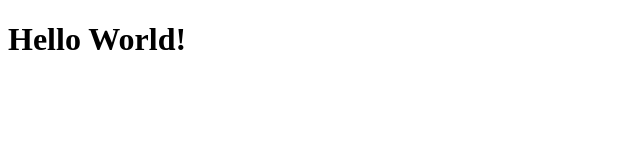
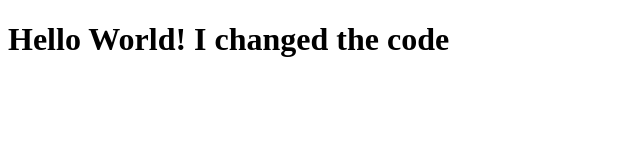
Before and after one commit to BenMukebo/ben-amine, a plain HTML site: page index.html in a window 1280 px wide. Shown: the whole page, without its empty margins (0-640 px from the left). Drawn offline with Linux system fonts and the light colour scheme.

Commit message:
I've changed the code

```diff
--- a/index.html
+++ b/index.html
@@ -1,12 +1,15 @@
 <!DOCTYPE html>
 <html lang="en">
+
 <head>
     <meta charset="UTF-8" />
     <meta http-equiv="X-UA-Compatible" content="IE=edge" />
     <meta name="viewport" content="width=device-width, initial-scale=1.0" />
     <title>Document</title>
 </head>
+
 <body>
-		<h1>Hello World!</h1>
+    <h1>Hello World! I changed the code</h1>
 </body>
+
 </html>
```
Lines whose indentation alone changed are shown as unchanged.
